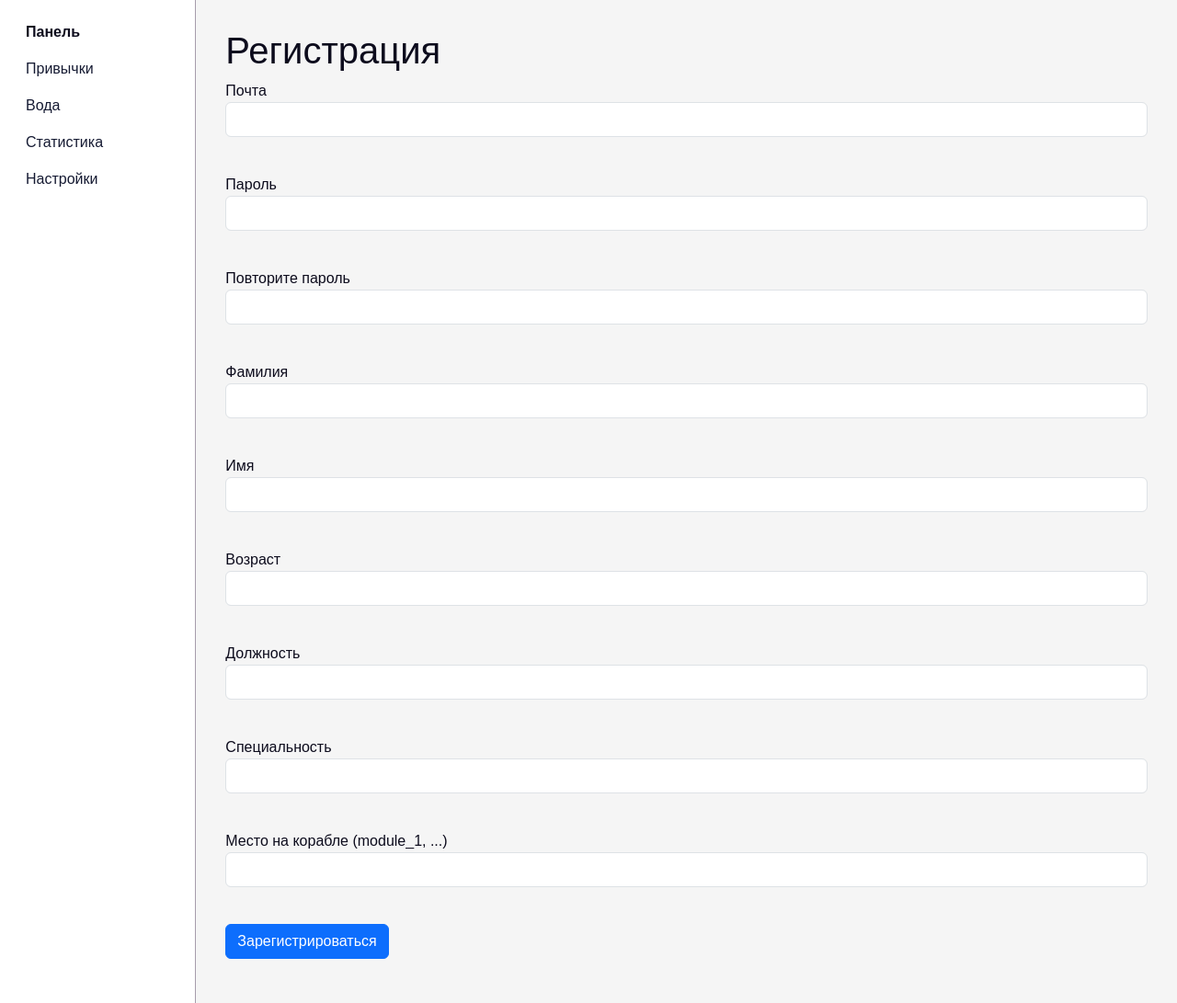
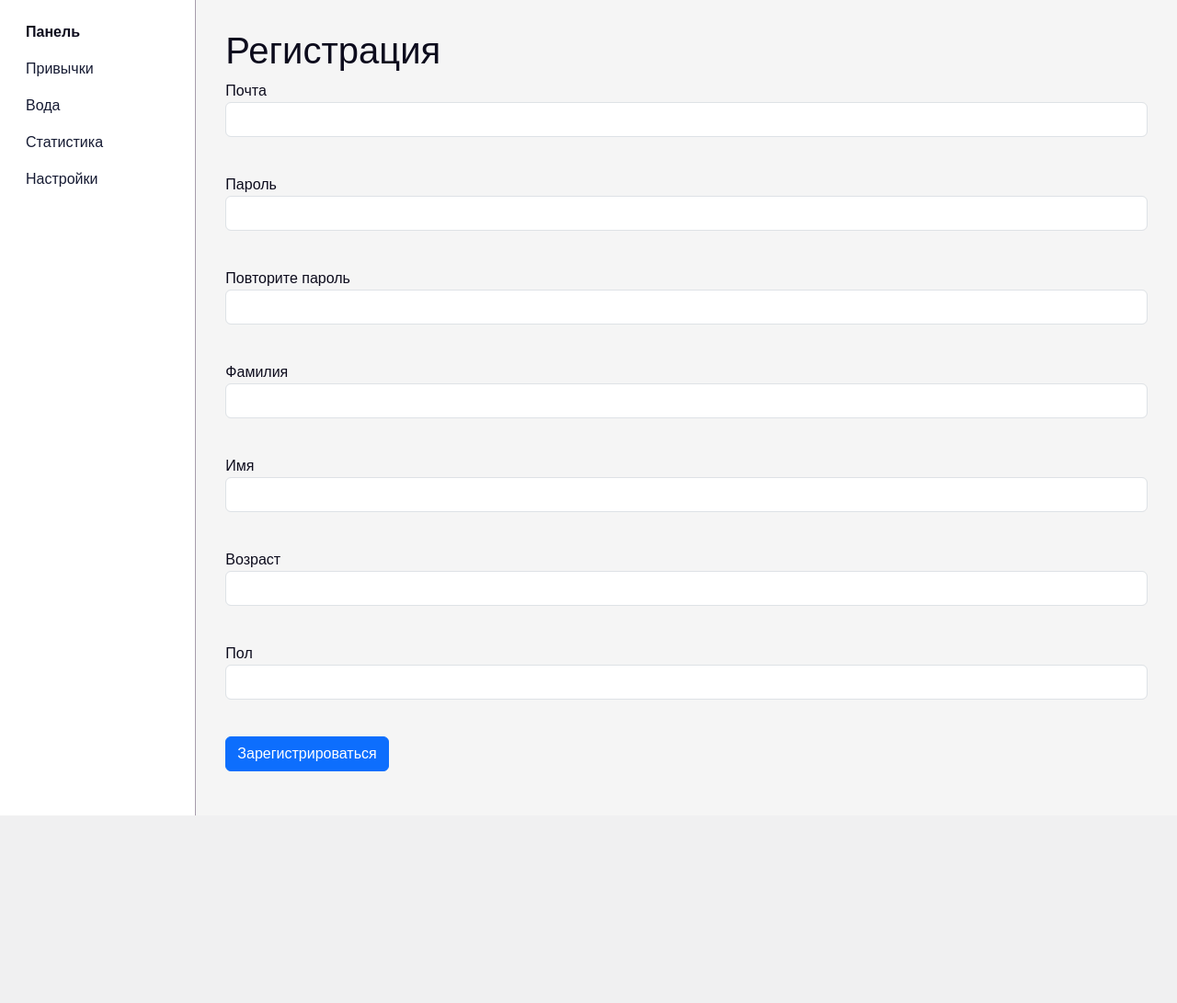
Before and after one commit to Johan993/web, a Flask app: page /register in a window 1280 px wide. Shown: the part 57-1148 px from the top of the page at 92% size. After the commit the page ends 944 px from the top, so only its background shows below. Run offline with Flask 3, Linux system fonts and the light colour scheme.

Commit message:
Изменение окна регистрации

```diff
--- a/forms/register.py
+++ b/forms/register.py
@@ -4,13 +4,11 @@ from wtforms.validators import DataRequired
 
 
 class RegisterForm(FlaskForm):
-    surname = StringField('Фамилия', validators=[DataRequired()])
-    name = StringField('Имя', validators=[DataRequired()])
-    age = IntegerField('Возраст', validators=[DataRequired()])
-    position = StringField('Должность', validators=[DataRequired()])
-    speciality = StringField('Специальность', validators=[DataRequired()])
-    address = StringField('Место на корабле (module_1, ...)', validators=[DataRequired()])
-    email = EmailField('Почта', validators=[DataRequired()])
-    password = PasswordField('Пароль', validators=[DataRequired()])
-    password_repeat = PasswordField('Повторите пароль', validators=[DataRequired()])
-    submit = SubmitField('Зарегистрироваться')
+    surname         = StringField('Фамилия', validators=[DataRequired()])
+    name            = StringField('Имя', validators=[DataRequired()])
+    age             = IntegerField('Возраст', validators=[DataRequired()])
+    gender        = StringField('Пол', validators=[DataRequired()])
+    email           = EmailField('Почта', validators=[DataRequired()])
+    password        = PasswordField('Пароль', validators=[DataRequired()])
+    password_repeat = PasswordField('Повторите пароль',validators=[DataRequired()])
+    submit          = SubmitField('Зарегистрироваться')
--- a/templates/register.html
+++ b/templates/register.html
@@ -2,93 +2,62 @@
 
 {% block content %}
   <h1>Регистрация</h1>
-<form action="" method="post">
+  <form method="post">
     {{ form.hidden_tag() }}
-    {{ form.csrf_token }}
     {% if message %}
-    <div class="alert alert-danger" role="alert">{{ message }}</div>
+      <div class="alert alert-danger">{{ message }}</div>
     {% endif %}
     <p>
       {{ form.email.label }}<br>
       {{ form.email(class="form-control", type="email") }}<br>
-        {% for error in form.email.errors %}
-    <p class="alert alert-danger" role="alert">
-        {{ error }}
-    </p>
+      {% for err in form.email.errors %}
+        <p class="alert alert-danger">{{ err }}</p>
       {% endfor %}
     </p>
     <p>
       {{ form.password.label }}<br>
       {{ form.password(class="form-control", type="password") }}<br>
-        {% for error in form.password.errors %}
-    <p class="alert alert-danger" role="alert">
-        {{ error }}
-    </p>
+      {% for err in form.password.errors %}
+        <p class="alert alert-danger">{{ err }}</p>
       {% endfor %}
     </p>
     <p>
       {{ form.password_repeat.label }}<br>
       {{ form.password_repeat(class="form-control", type="password") }}<br>
-        {% for error in form.password_repeat.errors %}
-    <p class="alert alert-danger" role="alert">
-        {{ error }}
-    </p>
+      {% for err in form.password_repeat.errors %}
+        <p class="alert alert-danger">{{ err }}</p>
       {% endfor %}
     </p>
     <p>
       {{ form.surname.label }}<br>
       {{ form.surname(class="form-control") }}<br>
-        {% for error in form.surname.errors %}
-    <p class="alert alert-danger" role="alert">
-        {{ error }}
-    </p>
+      {% for err in form.surname.errors %}
+        <p class="alert alert-danger">{{ err }}</p>
       {% endfor %}
     </p>
     <p>
       {{ form.name.label }}<br>
       {{ form.name(class="form-control") }}<br>
-        {% for error in form.name.errors %}
-    <p class="alert alert-danger" role="alert">
-        {{ error }}
-    </p>
+      {% for err in form.name.errors %}
+        <p class="alert alert-danger">{{ err }}</p>
       {% endfor %}
     </p>
     <p>
       {{ form.age.label }}<br>
       {{ form.age(class="form-control") }}<br>
-        {% for error in form.age.errors %}
-    <p class="alert alert-danger" role="alert">
-        {{ error }}
-    </p>
+      {% for err in form.age.errors %}
+        <p class="alert alert-danger">{{ err }}</p>
       {% endfor %}
     </p>
     <p>
-        {{ form.position.label }}<br>
-        {{ form.position(class="form-control") }}<br>
-        {% for error in form.position.errors %}
-    <p class="alert alert-danger" role="alert">
-        {{ error }}
-    </p>
+      {{ form.gender.label }}<br>
+      {{ form.gender(class="form-control") }}<br>
+      {% for err in form.gender.errors %}
+        <p class="alert alert-danger">{{ err }}</p>
       {% endfor %}
     </p>
     <p>
-        {{ form.speciality.label }}<br>
-        {{ form.speciality(class="form-control") }}<br>
-        {% for error in form.speciality.errors %}
-    <p class="alert alert-danger" role="alert">
-        {{ error }}
+      {{ form.submit(class="btn btn-primary") }}
     </p>
-    {% endfor %}
-    </p>
-    <p>
-        {{ form.address.label }}<br>
-        {{ form.address(class="form-control") }}<br>
-        {% for error in form.address.errors %}
-    <p class="alert alert-danger" role="alert">
-        {{ error }}
-    </p>
-    {% endfor %}
-    </p>
-    <p>{{ form.submit(type="submit", class="btn btn-primary") }}</p>
   </form>
 {% endblock %}
```
Lines whose indentation alone changed are shown as unchanged.
